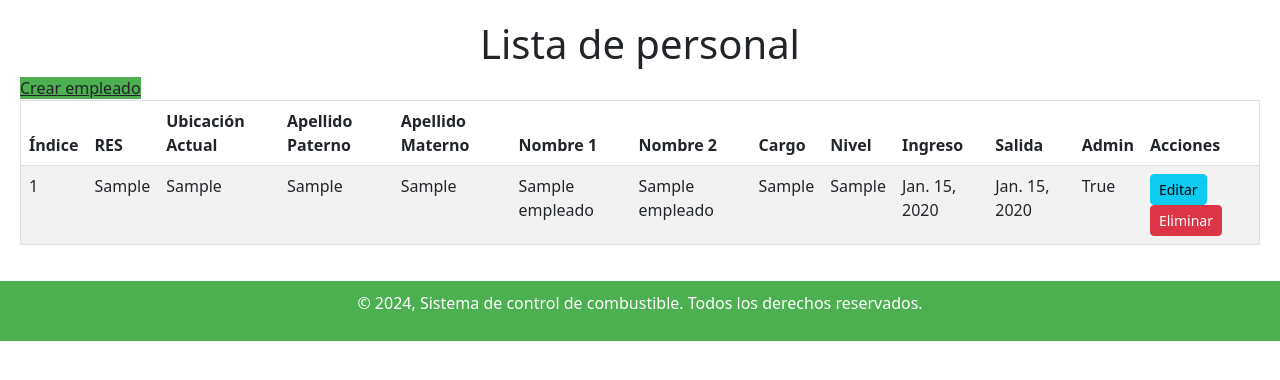
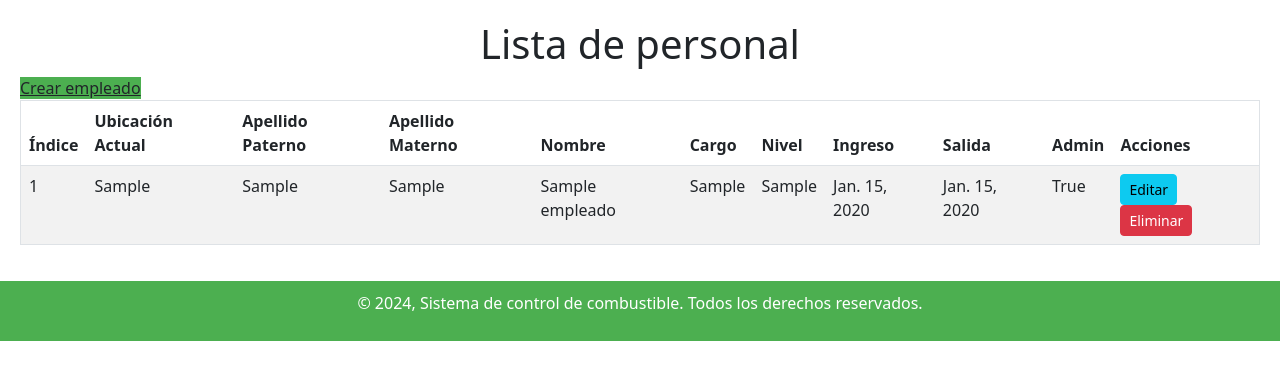
Before and after one commit to LorenzoFerreyra/control_combustible_app, a Django app: page /personal_list/ in a window 1280 px wide. Shown: the part 76-456 px from the top of the page. Run offline with Django 5.2, Linux system fonts and the light colour scheme; tables that the repository leaves empty hold one stand-in row (values such as "Sample post"); some libraries are stand-ins or nearby versions.

Commit message:
new changes

```diff
--- a/control_app/templates/personal_list.html
+++ b/control_app/templates/personal_list.html
@@ -15,12 +15,10 @@
         <thead>
             <tr>
                 <th>Índice</th>
-                <th>RES</th>
                 <th>Ubicación Actual</th>
                 <th>Apellido Paterno</th>
                 <th>Apellido Materno</th>
-                <th>Nombre 1</th>
-                <th>Nombre 2</th>
+                <th>Nombre</th>
                 <th>Cargo</th>
                 <th>Nivel</th>
                 <th>Ingreso</th>
@@ -33,12 +31,10 @@
             {% for empleado in personal %}
             <tr>
                 <td>{{ forloop.counter }}</td>
-                <td>{{ empleado.res }}</td>
                 <td>{{ empleado.ub_actual }}</td>
                 <td>{{ empleado.paterno }}</td>
                 <td>{{ empleado.materno }}</td>
                 <td>{{ empleado.nom1 }}</td>
-                <td>{{ empleado.nom2 }}</td>
                 <td>{{ empleado.cargo }}</td>
                 <td>{{ empleado.nivel }}</td>
                 <td>{{ empleado.ingreso }}</td>
--- a/control_app/views.py
+++ b/control_app/views.py
@@ -82,7 +82,7 @@ def crear_equipo(request):
         if form.is_valid():
             form.save()
             messages.success(request, 'Equipo creado exitosamente.')
-            return redirect('lista_equipo')
+            return redirect('crear_equipo')
     else:
         form = EquipoForm()
     return render(request, 'crear_equipo.html', {'form': form})
```
